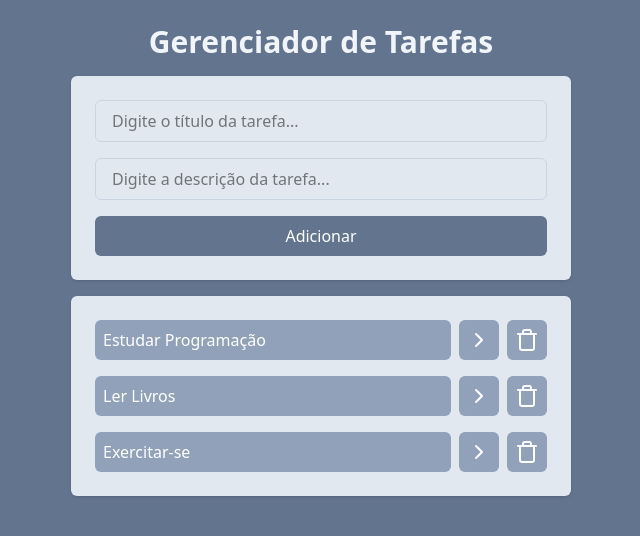
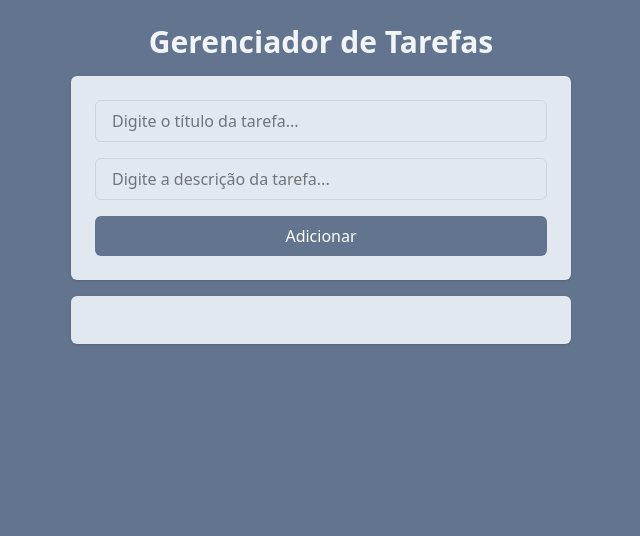
Before and after one commit to kar2inha/curso-de-react, a React (Vite) app: page / in a window 1280 px wide. Shown: the top 536 px of the page, without its empty margins (319-959 px from the left). Built offline with nearby package versions, Linux system fonts and the light colour scheme.

Commit message:
feat: adicionando função de armazenar as notas

```diff
--- a/src/App.jsx
+++ b/src/App.jsx
@@ -1,30 +1,16 @@
-import React, { useState } from "react";
+import { useEffect, useState } from "react";
 import AddTask from "./components/AddTask";
 import Tasks from "./components/Tasks";
-import { v4 } from 'uuid';
+import { v4 } from "uuid";
 
 function App() {
-  const [tasks, setTasks] = useState([
-    {
-      id: 1,
-      title: "Estudar Programação",
-      description:
-        "Estudar programação para se tornar um desenvolvedor full stack",
-      isCompleted: false,
-    },
-    {
-      id: 2,
-      title: "Ler Livros",
-      description: "Ler livros de desenvolvimento pessoal e profissional",
-      isCompleted: false,
-    },
-    {
-      id: 3,
-      title: "Exercitar-se",
-      description: "Fazer exercícios físicos regularmente para manter a saúde",
-      isCompleted: false,
-    },
-  ]);
+  const [tasks, setTasks] = useState(
+    JSON.parse(localStorage.getItem("tasks")) || []
+  );
+
+  useEffect(() => {
+    localStorage.setItem("tasks", JSON.stringify(tasks));
+  }, [tasks]);
 
   function onTaskClick(taskId) {
     const newTasks = tasks.map((task) => {
--- a/src/main.jsx
+++ b/src/main.jsx
@@ -2,8 +2,7 @@ import { StrictMode } from "react";
 import { createRoot } from "react-dom/client";
 import App from "./App.jsx";
 import "./index.css";
-import { createBrowserRouter, RouterContextProvider } from "react-router-dom";
-import { RouterProvider } from "react-router";
+import { createBrowserRouter, RouterProvider } from "react-router-dom";
 import TaskPage from "./pages/TaskPage.jsx";
 
 const router = createBrowserRouter([
```
